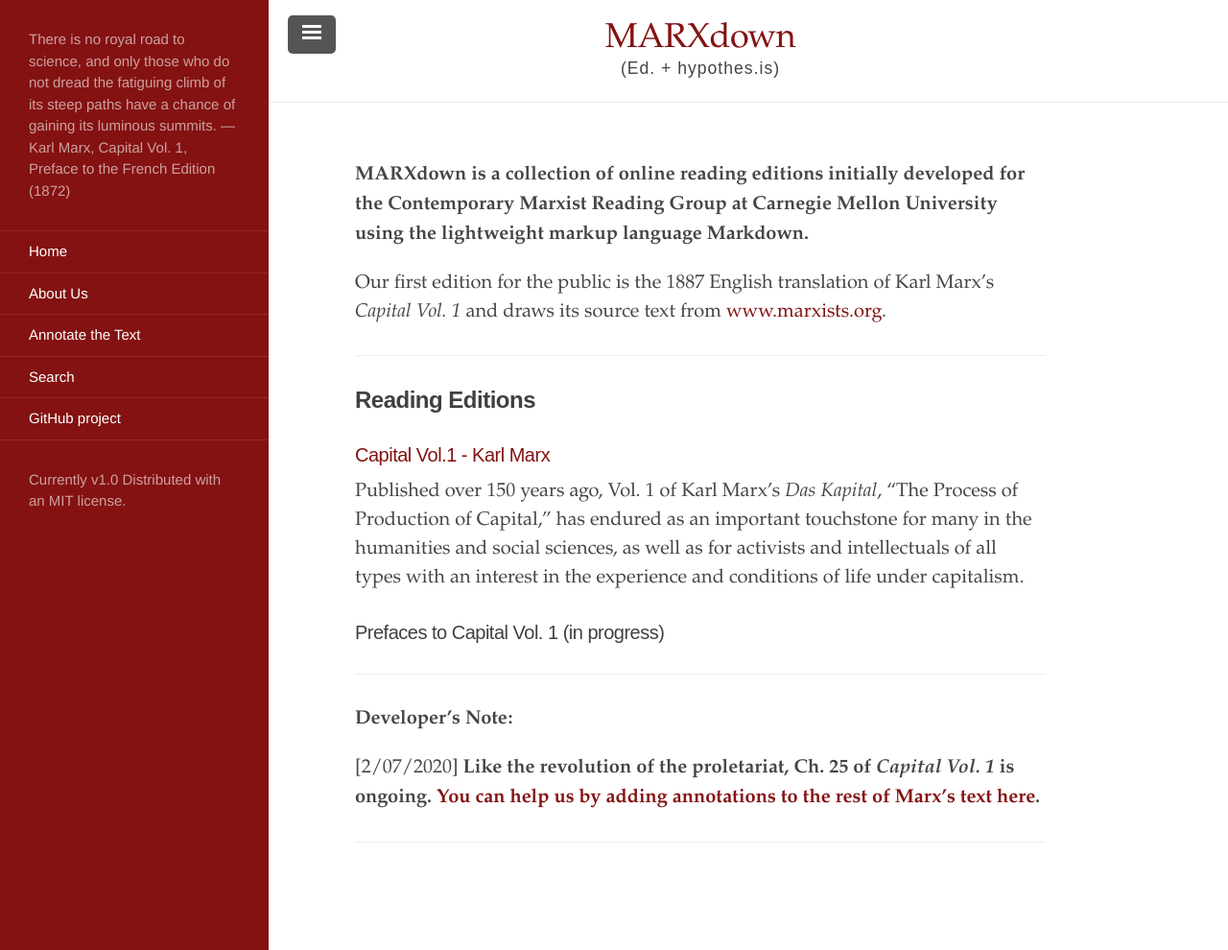
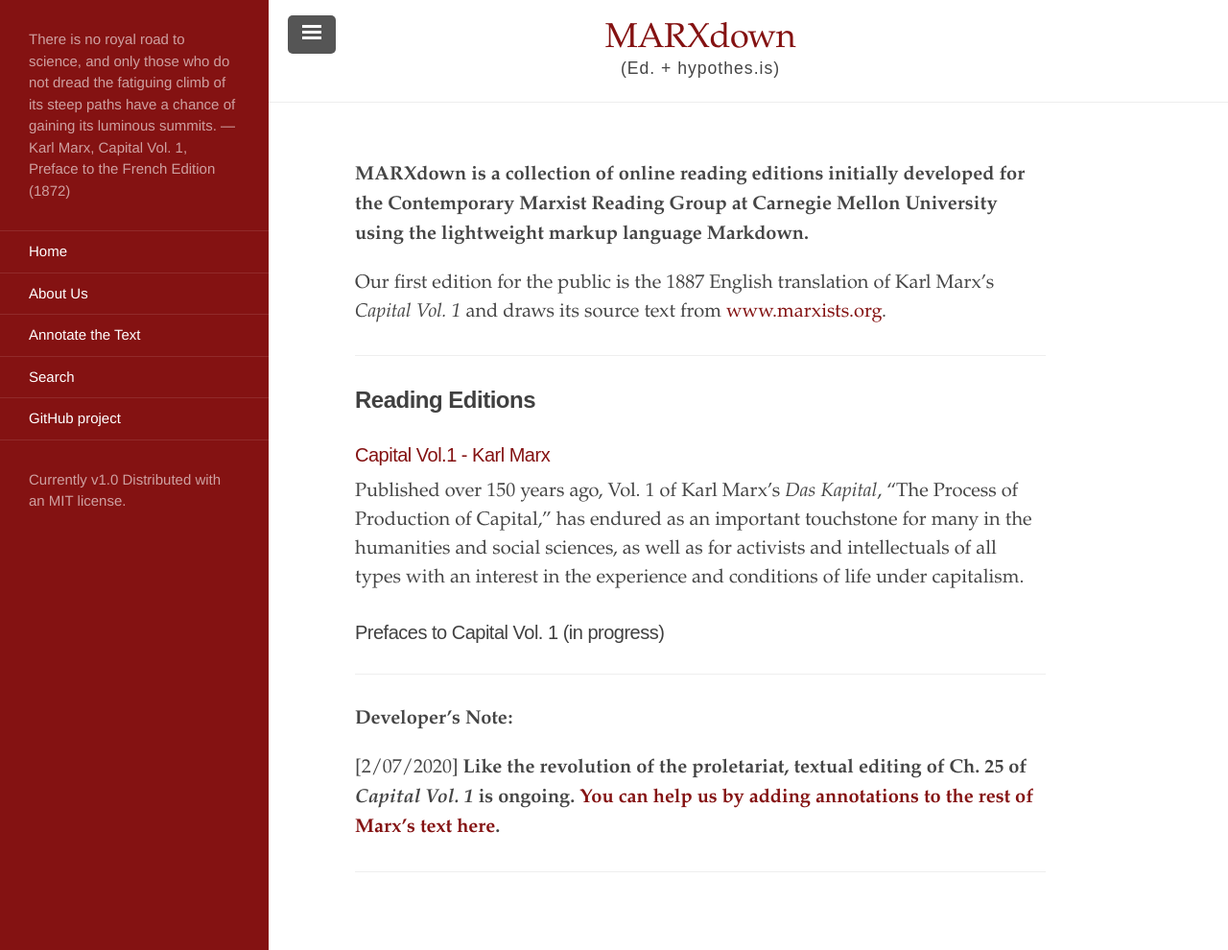
Before and after one commit to MARXdown/MARXdown.github.io, a Jekyll site: the page built from index.md, in a window 1280 px wide and 990 px high. Shown: the whole window at 96% size. Built offline with Jekyll 4.4.1, drawn with Linux system fonts in a browser that asks for light colours; a script that is not in the unit is left out.

Commit message:
Update index.md

```diff
--- a/index.md
+++ b/index.md
@@ -19,6 +19,6 @@
 
 **Developer's Note:**
 
-[2/07/2020] **Like the revolution of the proletariat, Ch. 25 of *Capital Vol. 1* is ongoing. [You can help us by adding annotations to the rest of Marx's text here](https://marxdown.github.io/documentation/).**
+[2/07/2020] **Like the revolution of the proletariat, textual editing of Ch. 25 of *Capital Vol. 1* is ongoing. [You can help us by adding annotations to the rest of Marx's text here](https://marxdown.github.io/documentation/).**
 
 <hr>
```
